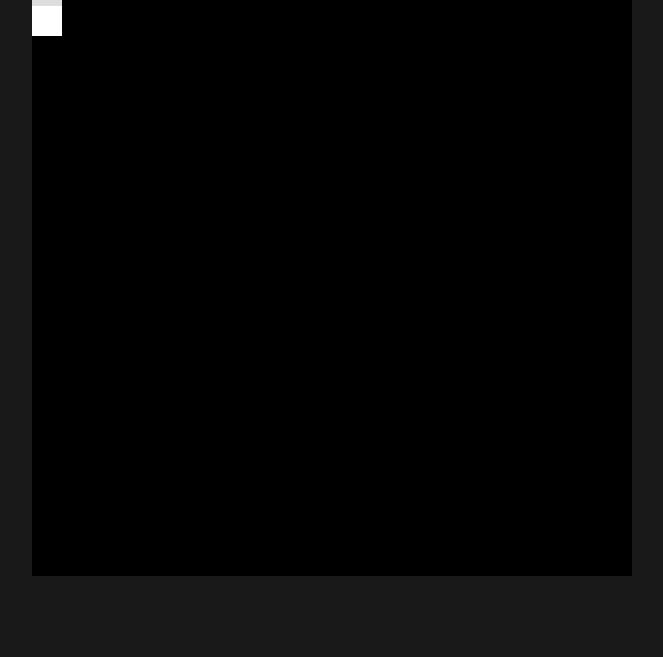
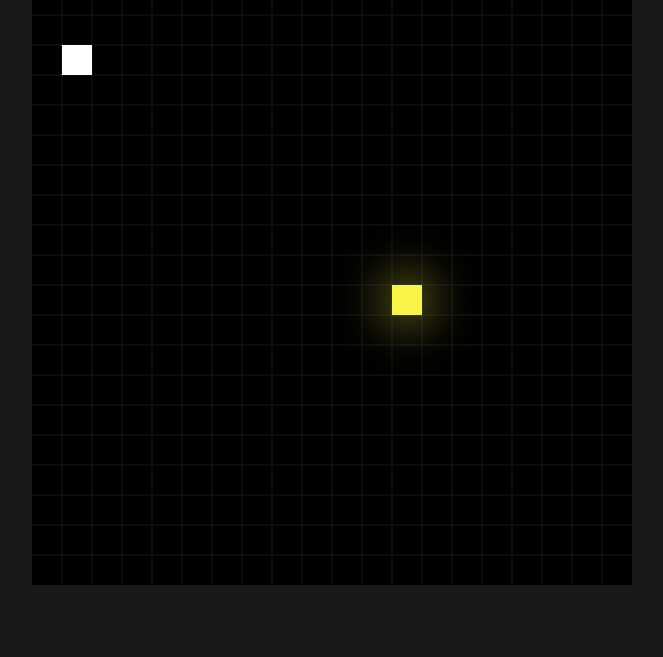
Before and after one commit to AlefeCma/ProjetoJogoDaCobrinha, a plain HTML site: page inde.html in a window 1280 px wide. Shown: the part 143-800 px from the top of the page, without its empty margins (308-971 px from the left). Drawn offline with Linux system fonts and the light colour scheme.

Commit message:
icrementação de funções paa detcção de colisão

```diff
--- a/inde.html
+++ b/inde.html
@@ -7,7 +7,8 @@
     <title>Snake game</title>
 </head>
 <body>
-    <h1>asdsadasd</h1>
+    <p>score</p>
+    <h1 class="score">Score</h1>
     <canvas width="600" height="600">
 
     </canvas>
--- a/js/script.js
+++ b/js/script.js
@@ -1,17 +1,55 @@
 const canvas = document.querySelector('canvas')
 const ctx = canvas.getContext("2d")
-
+const score = document.querySelector('.score')
 
 const size = 30
 
 const snake = [
-    { x: 0, y: 0 },
-    { x: 0, y: 30 }
+    { x: 30, y: 60 }
+
 ]
 
 let direction, loopId
+let contsPoints = 0
 
+const randomNumber = (min, max) => {
+    const radomNumber = Math.round(Math.random() * (max - min) + min)
 
+    return radomNumber
+}
+const randomPosition = () => {
+
+    const number = randomNumber(0, canvas.width - size)
+
+    const teste = Math.round(number / 30) * 30
+
+    return teste
+}
+const radomColor = () => {
+    const red = randomNumber(0, 255)
+    const green = randomNumber(0, 255)
+    const blue = randomNumber(0, 255)
+    return `rgb(${red},${green},${blue})`
+}
+
+const food = {
+
+    x: randomPosition(),
+    y: randomPosition(),
+    color: radomColor()
+}
+
+const drawFood = () => {
+
+    const { x, y, color } = food
+
+    ctx.shadowColor = color
+    ctx.shadowBlur = 50
+    ctx.fillStyle = color
+    ctx.fillRect(x, y, size, size)
+    ctx.shadowBlur = 0
+
+}
 const drawSnake = () => {
 
     ctx.fillStyle = "#ddd"
@@ -52,32 +90,88 @@ const moveSnake = () => {
 const drawGrid = () => {
 
     ctx.lineWidth = 1
-    ctx.strokeStyle = "white"
+    ctx.strokeStyle = "#191919"
 
-    ctx.lineTo(300, 0)
-    ctx.lineTo(300, 600)
+    for (let index = 30; index < canvas.width; index += 30) {
 
-    ctx.stroke()
+        ctx.beginPath()
+        ctx.lineTo(index, 0)
+        ctx.lineTo(index, 600)
+        ctx.stroke()
+
+        ctx.beginPath()
+        ctx.lineTo(0, index)
+        ctx.lineTo(600, index)
+        ctx.stroke()
+    }
 
 }
+const checkEat = () => {
+    const head = snake[snake.length - 1]
+    if (head.x == food.x && head.y == food.y) {
 
-drawGrid()
+        console.log(contsPoints)
+        snake.push(head)
 
+        food.x= randomPosition(),
+        food.y= randomPosition(),
+        food.color= radomColor()
+        return true
+    }
+}
+const checkCollision = () => {
+    const head = snake[snake.length - 1]
+
+    for (let i = 0; i < snake.length - 2; i++) { // exclui a última posição
+        if (snake[i].x === head.x && snake[i].y === head.y) {
+            return true
+        }
+    }
+}
+const checkCollisionBorder = () => {
+    const head = snake[snake.length - 1]
+
+    if (head.x > canvas.width - size || head.x < 0 || head.y > canvas.height - size || head.y < 0) {
+        return true
+    }
+
+}
 const gameLoop = () => {
 
     clearInterval(loopId)
 
     ctx.clearRect(0, 0, 600, 600)
 
+    drawGrid()
+    drawFood()
+    drawSnake()
     moveSnake()
-    drawSnake()
+
+    if(checkEat()){
+        contsPoints++
+        console.log(contsPoints)
+        score.innerHTML = contsPoints
+    }
+    if (checkCollision()) {
+
+        alert('Você perdeu!')
+        snake.length = 0;
+        snake[0] = { x: 0, y: 30 };
+    }
+    if(checkCollisionBorder()){
+        alert('Você perdeu!')
+        snake.length = 0;
+        snake[0] = { x: 0, y: 30 };
+    }
+
+
 
     loopId = setTimeout(() => {
         gameLoop()
     }, 300)
 }
 
-gameLoop()
+
 document.addEventListener("keydown", ({ key }) => {
 
     if (key == "ArrowRight" && direction != "left") {
@@ -89,9 +183,11 @@ document.addEventListener("keydown", ({ key }) => {
     } else if (key == "ArrowDown" && direction != "up") {
         direction = "down"
 
-    } else if (key == "ArrowLeft" && direction!="right") {
+    } else if (key == "ArrowLeft" && direction != "right") {
         direction = "left"
 
     }
     console.log(key)
 })
+
+gameLoop()
```
